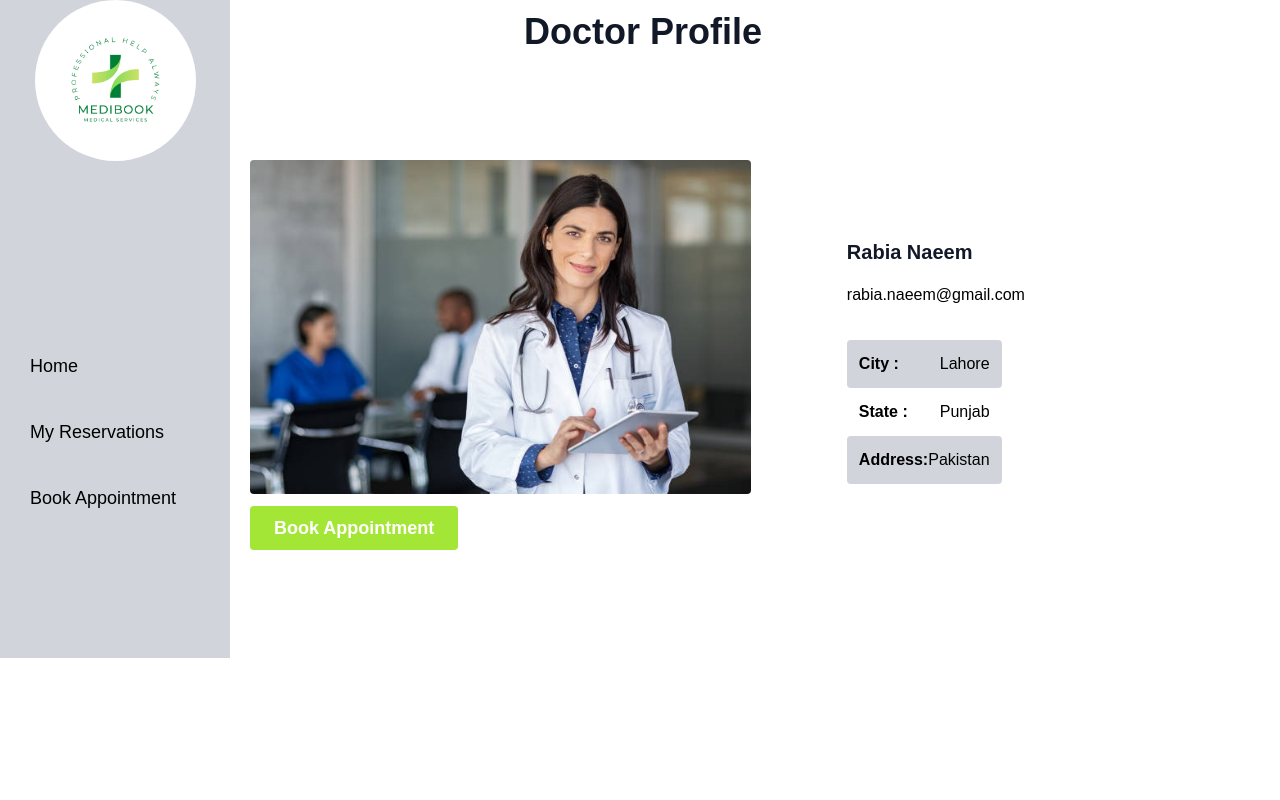
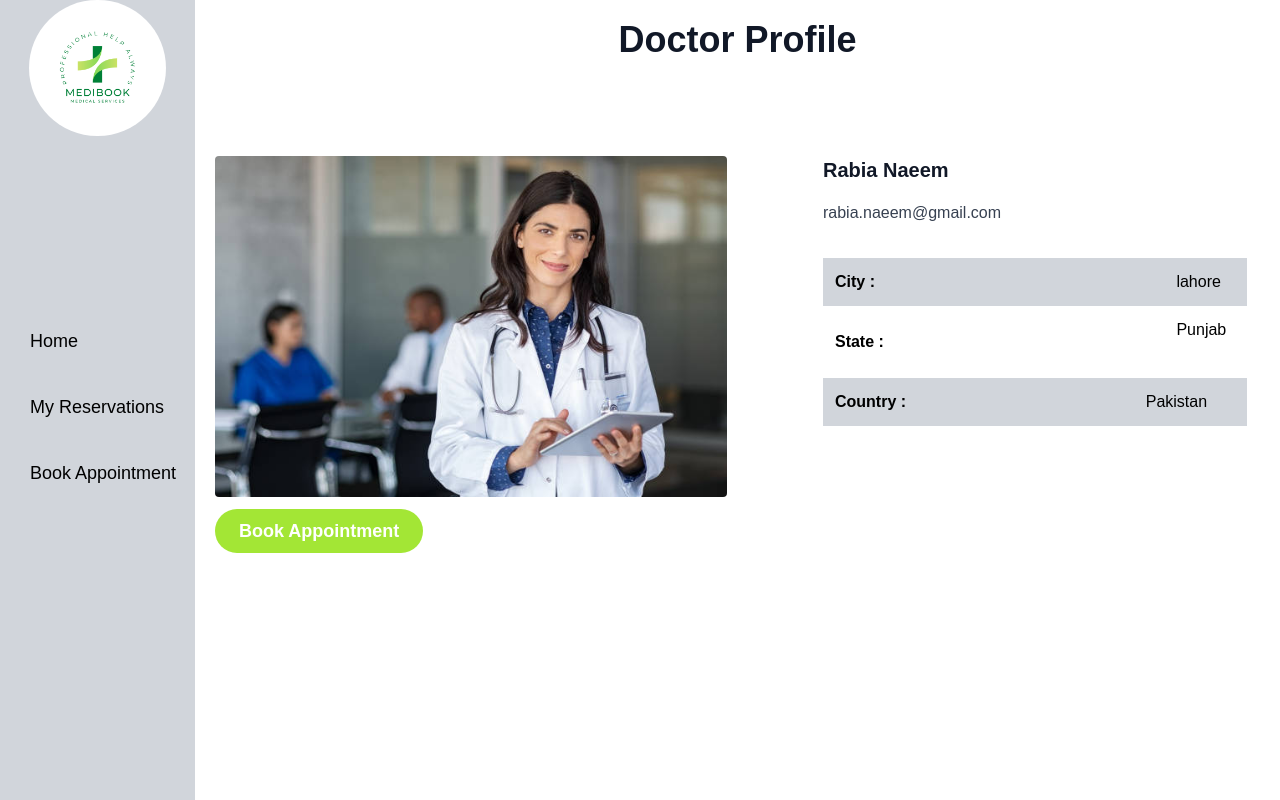
Before and after one commit to deyemiobaa/medibook-ui, a React (Create React App) app: page /DoctorDetails in a window 1280 px wide. Built offline with nearby package versions, Linux system fonts and the light colour scheme.

Commit message:
Add some styling:

```diff
--- a/src/components/BookAppointment/BookAppointment.js
+++ b/src/components/BookAppointment/BookAppointment.js
@@ -12,7 +12,7 @@ const BookAppointment = () => (
           <form className="flex flex-col justify-center">
             <input type="date" className="p-2 m-2" />
             <input type="time" className="p-2 m-2" />
-            <button type="submit" className="p-3 my-5 w-[160px] mx-auto rounded-full bg-white text-lime-500">Book Now</button>
+            <button type="submit" className="p-3 my-5 w-[160px] mx-auto rounded-full bg-white text-lime-500 hover:bg-lime-700 hover:text-white">Book Now</button>
           </form>
         </div>
       </div>
--- a/src/components/DoctorDetails/DoctorDetails.js
+++ b/src/components/DoctorDetails/DoctorDetails.js
@@ -1,3 +1,4 @@
+/* eslint-disable jsx-a11y/anchor-is-valid */
 /* eslint-disable max-len */
 import React from 'react';
 import { Link } from 'react-router-dom';
@@ -7,11 +8,11 @@ import doctorImg from '../../assests/doctor1.jpg';
 const DoctorDetails = () => (
   <div className="flex">
     <Navigation />
-    <section className="body-font">
-      <h1 className="flex justify-center title-font sm:text-4xl text-3xl font-bold text-gray-900 p-3">
+    <section className="body-font w-full h-screen">
+      <h1 className="flex justify-center title-font sm:text-4xl text-3xl font-bold text-gray-900 mt-5">
         Doctor Profile
       </h1>
-      <div className="container mx-auto flex px-5 py-24 md:flex-row flex-col items-center">
+      <div className="container mx-auto flex px-5 py-24 md:flex-row flex-col">
         <div className="lg:max-w-lg lg:w-full md:w-1/2 w-5/6 mb-10 md:mb-0">
           <img
             className="object-cover object-center rounded"
@@ -21,7 +22,7 @@ const DoctorDetails = () => (
           <Link exact to="/BookAppointment">
             <button
               type="submit"
-              className="bg-lime-400 rounded text-white my-3 font-bold hover:bg-lime-700 inline-flex border-0 py-2 px-6 focus:outline-none text-lg"
+              className="bg-lime-400 rounded-full text-white my-3 font-bold hover:bg-lime-700 inline-flex border-0 py-2 px-6 focus:outline-none text-xs lg:text-lg"
             >
               Book Appointment
             </button>
@@ -31,25 +32,32 @@ const DoctorDetails = () => (
           <h1 className="font-bold sm:text-xl text-xl mb-4 text-gray-900">
             Rabia Naeem
           </h1>
-          <p className="mb-8 leading-relaxed">rabia.naeem@gmail.com</p>
-          <div className="flex justify-center">
-            <div>
+          <p className="mb-8 leading-relaxed text-gray-700">rabia.naeem@gmail.com</p>
+
+          <div className="grid grid-cols-6 gap-y-3 rounded">
+            <div className="col-span-5 bg-gray-300 p-3 font-bold">City :</div>
+            <div className=" bg-gray-300 py-3">lahore</div>
+            <div className="col-start-1 col-end-6 font-bold p-3">State :</div>
+            <div>Punjab</div>
+            <div className="col-span-4 bg-gray-300 font-bold p-3">Country :</div>
+            <div className="col-span-2 bg-gray-300 px-10 py-3">Pakistan</div>
+          </div>
+          {/* <div>
             <ul>
               <li className="flex justify-between bg-gray-300 p-3 rounded">
-                  <p className="font-bold ">City :</p>
+                <p className="font-bold ">City:</p>
                 <p>Lahore</p>
               </li>
               <li className="flex justify-between p-3">
-                  <p className="font-bold">State :</p>
+                <p className="font-bold">State:</p>
                 <p>Punjab</p>
               </li>
               <li className="flex justify-between bg-gray-300 p-3 rounded">
                 <p className="font-bold">Address:</p>
-                  <p>Pakistan</p>
+                <p className="pl-10">Pakistan</p>
               </li>
             </ul>
-            </div>
-          </div>
+          </div> */}
         </div>
       </div>
     </section>
```
Also changed, not shown: src/assests/circle-bar.png (added). Lines whose indentation alone changed are shown as unchanged.
